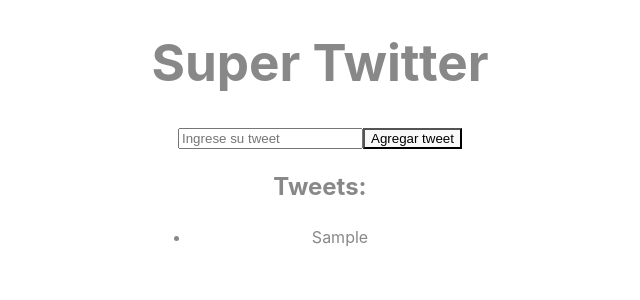
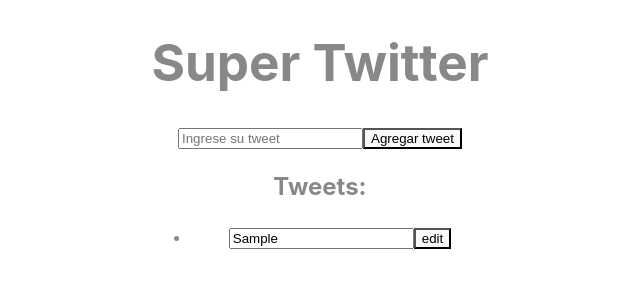
Before and after one commit to nicolasdanelon/react-redux, a React (Vite) app: page /tweets in a window 1280 px wide. Both pictures are taken after typing "Sample" into the empty fields and a click on the button "Agregar tweet". Shown: the top 300 px of the page, without its empty margins (320-960 px from the left). Built offline with nearby package versions, Linux system fonts and the light colour scheme.

Commit message:
wip edit

```diff
--- a/src/actions.js
+++ b/src/actions.js
@@ -5,10 +5,10 @@ export const addTweet = (tweet) => {
   };
 };
 
-export const editTweet = (tweet) => {
+export const editTweet = (tweet, id) => {
   return {
     type: "EDIT_TWEET",
-    payload: tweet,
+    payload: { tweet, id }
   };
 };
 
--- a/src/reducers.js
+++ b/src/reducers.js
@@ -1,5 +1,3 @@
-import tweets from "./tweets";
-
 const initialState = {
   user: null,
   tweets: []
@@ -13,19 +11,15 @@ const rootReducer = (state = initialState, action) => {
         tweets: [...state.tweets, action.payload]
       };
 
-    case 'EDIT_TWEET':
+    case 'EDIT_TWEET': {
+      const data = action.payload;
+      const updatedTweets = state.tweets.filter(tweet => tweet.id !== data.tweet.id);
       return {
         ...state,
-        tweets: [...state.tweets, action.payload]
-    };
-    // case 'EDIT_TWEET': {
-    //   return tweets.map((tweet) => {
-    //     if (tweet.index === action.tweets.index) {
-    //       return action.tweets;
-    //     } else {
-    //       return tweet;
-    //     }
-    //   });
+        tweets: [...state.tweets, updatedTweets]
+      }
+    }
+
 
     default:
       return state;
--- a/src/tweets.jsx
+++ b/src/tweets.jsx
@@ -11,36 +11,40 @@ const Tweets = ({ tweets, addTweet, editTweet }) => {
       <h2>Tweets:</h2>
       <ul>
         {tweets.map((tweet, index) => (
-          <li key={index} onChange={handleEditTweet }>{tweet} </li>
+          <li key={index} >
+          <input value={tweet} onChange={(e) => setTweetContent(e.target.value)}/>
+          <button onClick={() => handleEditTweet(index)}>edit
+          </button>
+          </li>
         ))}
       </ul>
     </>
   )
 
-let contTweet;
-  if (tweetContent) {
-    contTweet = (
-      <>
-      <input
-      value={tweets.tweet}
-      onChange={(e) =>{
-        onChange({
-          ...tweets,
-          tweet: e.target.value,
-        })
-      }}
-      />
-      <button onClick={() => setTweetContent(false)}>Save</button>
-      </>
-    )
-  } else {
-    contTweet = (
-      <>
-        {tweets.text}
-        <button onClick={() => setTweetContent(true)}>Edit</button>
-      </>
-    )
-  }
+// let contTweet;
+//   if (tweetContent) {
+//     contTweet = (
+//       <>
+//       <input
+//       value={tweets.tweet}
+//       onChange={(e) =>{
+//         onChange({
+//           ...tweets,
+//           tweet: e.target.value,
+//         })
+//       }}
+//       />
+//       <button onClick={() => setTweetContent(false)}>Save</button>
+//       </>
+//     )
+//   } else {
+//     contTweet = (
+//       <>
+//         {tweets.text}
+//         <button onClick={() => setTweetContent(true)}>Edit</button>
+//       </>
+//     )
+//   }
 
 
 
@@ -54,11 +58,11 @@ let contTweet;
 
 
 
-  const handleEditTweet = () =>{
-    // if (tweetContent.trim() !== '') {
-    //   editTweet(tweetContent);
-    //   setTweetContent('');
-    // }
+  const handleEditTweet = (id) =>{
+    if (tweetContent.trim() !== '') {
+      editTweet(tweetContent, id);
+      setTweetContent('');
+    }
   }
 
 
```
